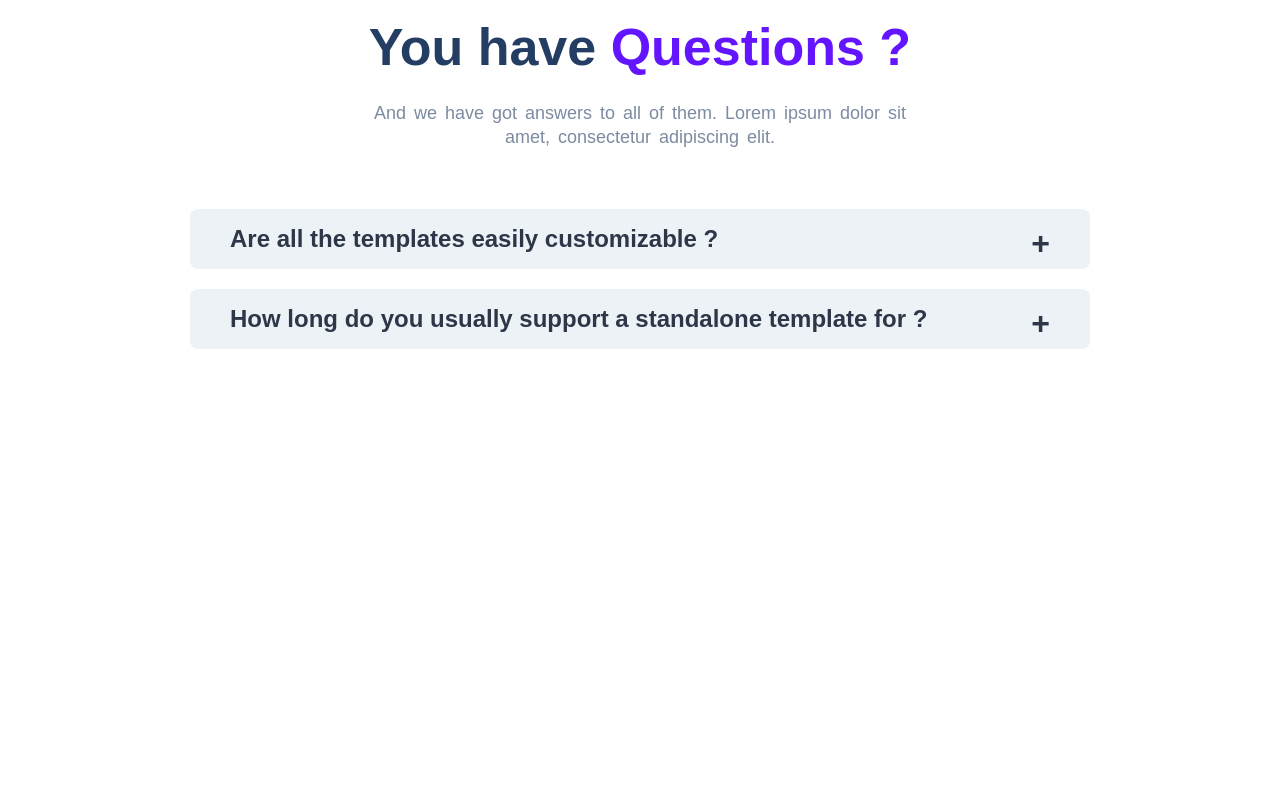
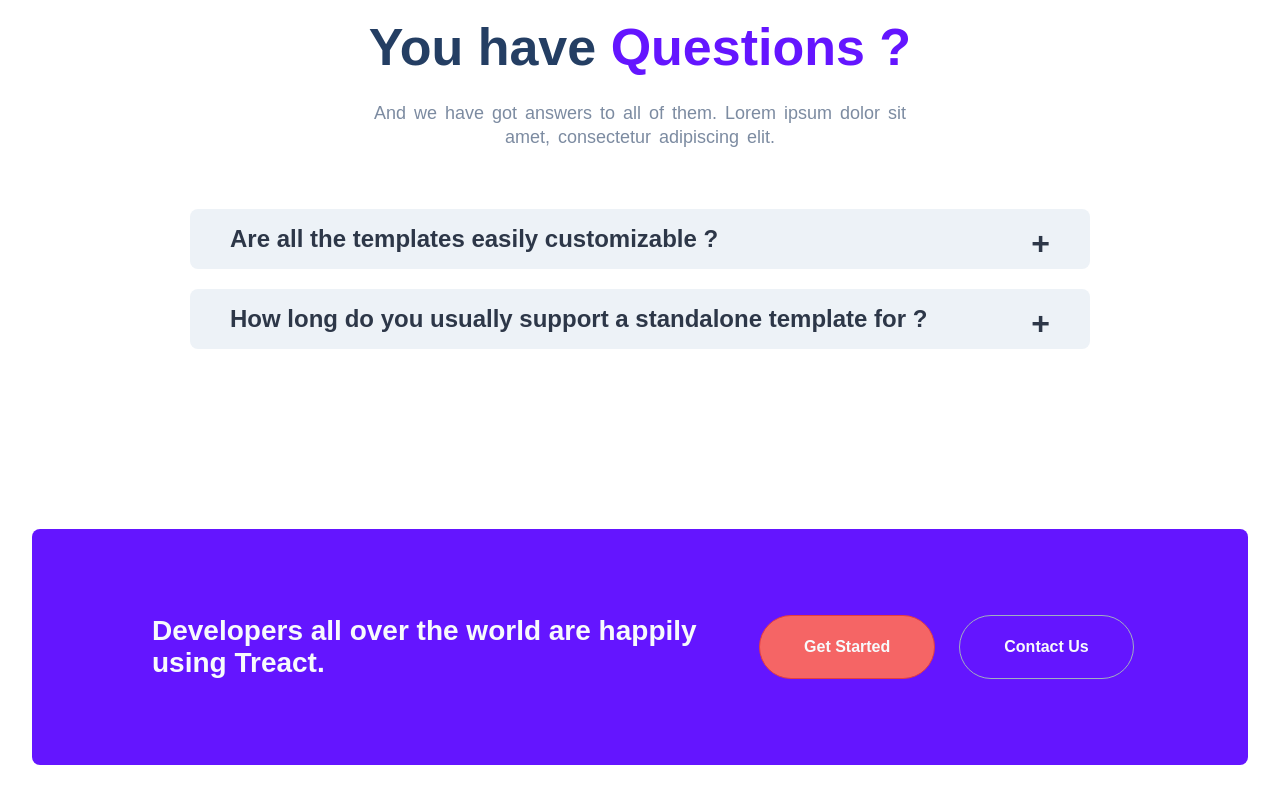
Before and after one commit to Dowboy/treact-clone, a plain HTML site: page index.html in a window 1280 px wide. Shown: the part 4792-5589 px from the top of the page. Before the commit the page ends 5193 px from the top, so only its background shows below. Drawn offline with Linux system fonts and the light colour scheme.

Commit message:
get-started section

```diff
--- a/index.css
+++ b/index.css
@@ -820,6 +820,10 @@ ul {
 
 /* FAQ */
 
+#FAQ {
+  margin-bottom: 96px;
+}
+
 .faq__header {
   display: flex;
   flex-direction: column;
@@ -883,6 +887,63 @@ ul {
   display: block;
 }
 
+/* GET STARTED */
+
+.get__started--body {
+  background: #6415ff;
+  height: 236px;
+  border-radius: 8px;
+  display: flex;
+  justify-content: center;
+}
+
+.get__started--body-description {
+  display: flex;
+  justify-content: center;
+  align-items: center;
+  margin: 0 72px;
+}
+
+.get__started--title {
+  font-size: 28px;
+  color: #f7fafc;
+  margin-left: 48px;
+}
+
+.get__started--button-wrapper {
+  width: 50%;
+  display: flex;
+  justify-content: center;
+}
+
+.get__started--button {
+  padding: 22px 44px;
+  font-size: 16px;
+  margin-right: 24px;
+  background: #F56565;
+  border-radius: 9999px;
+  color: #f7fafc;
+  border: none;
+  font-weight: bold;
+  transition: all 300ms ease;
+  border: 1px solid rgb(229,62,62);
+}
+
+.get__started--button:hover {
+  cursor: pointer;
+  background: rgb(229,62,62);
+}
+
+.get__started--button-special {
+  border: 1px solid rgb(160,174,192);
+  background: #6415ff;
+}
+
+.get__started--button-special:hover {
+  background-color: rgb(247,250,252);
+  color: rgb(100,21,255);
+}
+
 @media (max-width: 928px) {
   .nav__link {
     display: none;
--- a/index.html
+++ b/index.html
@@ -449,6 +449,22 @@
         </div>
       </div>
     </section>
+
+    <section id="getstarted">
+      <div class="container">
+        <div class="row">
+          <div class="get__started--body">
+            <div class="get__started--body-description">
+              <h1 class="get__started--title">Developers all over the world are happily using Treact.</h1>
+              <div class="get__started--button-wrapper">
+                <button class="get__started--button">Get Started</button>
+                <button class="get__started--button get__started--button-special">Contact Us</button>
+              </div>
+            </div>
+          </div>
+        </div>
+      </div>
+    </section>
   </body>
   <script src="index.js"></script>
 </html>
```
